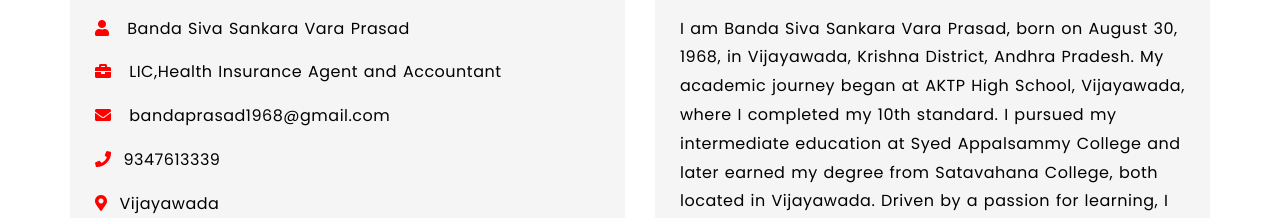
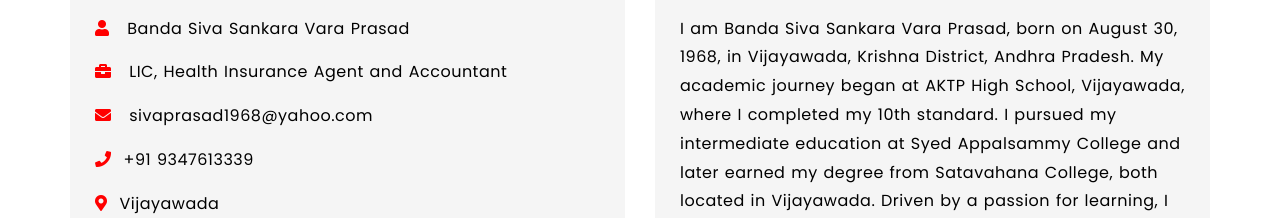
Before and after one commit to Mrlover2805/prasad-s, a plain HTML site: page index.html in a window 1280 px wide. Shown: the part 677-895 px from the top of the page. Drawn offline with Linux system fonts and the light colour scheme.

Commit message:
Add files via upload

```diff
--- a/index.html
+++ b/index.html
@@ -719,15 +719,16 @@
                 </div>
             </div>
         </div>
+        <!--Personal Info -->
         <div class="about-section">
             <h2>About Me</h2>
             <div class="about-content">
                 <div class="personal-info">
                     <h3>Personal Info</h3>
                     <p><i class="fas fa-user"></i> Banda Siva Sankara Vara Prasad</p>
-                    <p><i class="fas fa-briefcase"></i> LIC,Health Insurance Agent and Accountant</p>
-                    <p><i class="fas fa-envelope"></i> bandaprasad1968@gmail.com </p>
-                    <p><i class="fas fa-phone"></i>9347613339</p>
+                    <p><i class="fas fa-briefcase"></i> LIC, Health Insurance Agent and Accountant</p>
+                    <p><i class="fas fa-envelope"></i> sivaprasad1968@yahoo.com</p>
+                    <p><i class="fas fa-phone"></i>+91 9347613339</p>
                     <p><i class="fas fa-map-marker-alt"></i>Vijayawada</p>
                 </div>
                 <div class="bio">
@@ -824,7 +825,7 @@ Awarded 1st place at Lakireddy Bali Reddy College of Engineering for designing a
             <div class="contact-info">
                 <h2>Get In Touch</h2>
                 <h3>Contact Information</h3>
-                <p><i class="fas fa-envelope"></i> bandaprasad1968@gmail.com</p>
+                <p><i class="fas fa-envelope"></i> sivaprasad1968@yahoo.com</p>
                 <p><i class="fas fa-phone"></i> 9347613339 </p>
                 <p><i class="fas fa-map-marker-alt"></i> Vijayawada, India</p>
                 <h3>Connect with me</h3>
```
